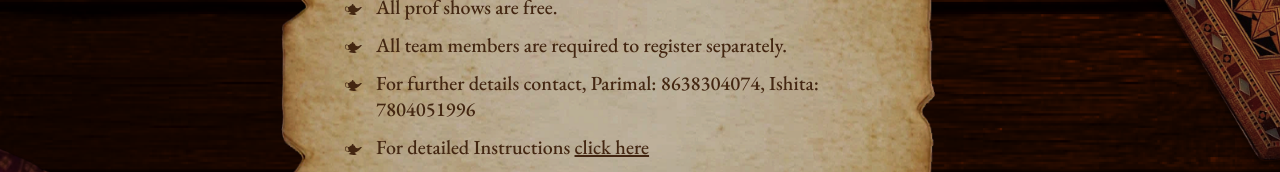
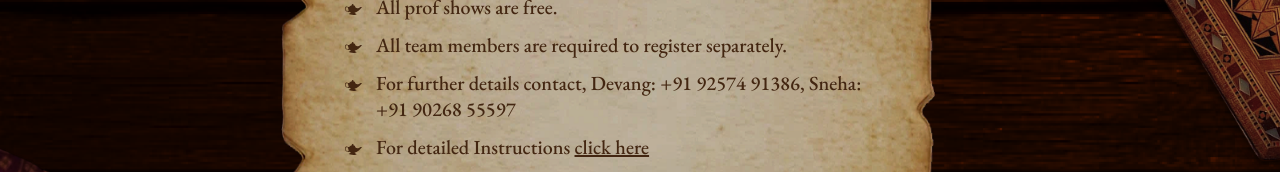
Before and after one commit to dvm-bitspilani/oasis-2026-web, a React (Vite) app: page /register in a window 1280 px wide. Shown: the part 392-564 px from the top of the page. Built offline with nearby package versions, Linux system fonts and the light colour scheme.

Commit message:
Contacts Updated

```diff
--- a/src/pages/registration/components/Instructions/Instructions.tsx
+++ b/src/pages/registration/components/Instructions/Instructions.tsx
@@ -115,9 +115,9 @@ const Instructions = ({
           <li>All prof shows are free. </li>
           <li>All team members are required to register separately.</li>
           <li>
-            For further details contact, Parimal:{" "}
-            <a href="tel:8638304074">8638304074</a>, Ishita:{" "}
-            <a href="tel:7804051996">7804051996</a>
+            For further details contact, Devang:{" "}
+            <a href="tel:+91 92574 91386">+91 92574 91386</a>, Sneha:{" "}
+            <a href="tel:+91 90268 55597">+91 90268 55597</a>
           </li>
           <li>
             For detailed Instructions{" "}
```
